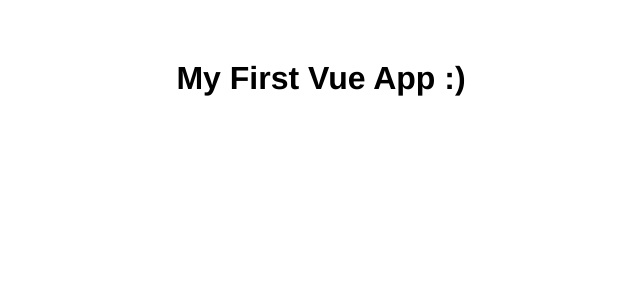
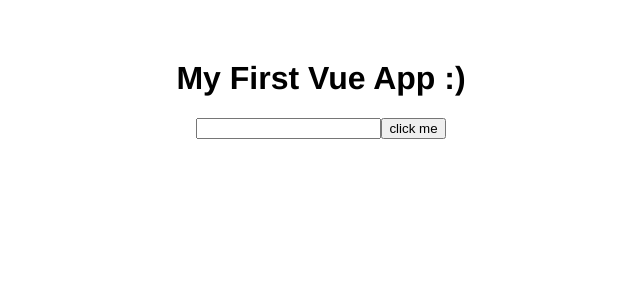
Before and after one commit to kinkatse/vuejs-practice, a Vue app in the folder pt2/modal-project/: page / in a window 1280 px wide. Shown: the top 300 px of the page, without its empty margins (319-959 px from the left). Built offline with nearby package versions, Linux system fonts and the light colour scheme.

Commit message:
Test with template refs

```diff
--- a/pt2/modal-project/src/App.vue
+++ b/pt2/modal-project/src/App.vue
@@ -1,5 +1,7 @@
 <template>
   <h1>{{ title }}</h1>
+  <input type="text" ref="name">
+  <button @click="handleClick">click me</button>
 </template>
 
 <script>
@@ -8,6 +10,14 @@
   data() {
     return {
       title: "My First Vue App :)"
+    }
+  },
+  methods: {
+    handleClick() {
+      // this.$refs accesses the DOM for us and we can refer to an element through its ref
+      // jQuery potentially?
+      console.log(this.$refs.name)
+      this.$refs.name.focus()
     }
   }
 }
```
